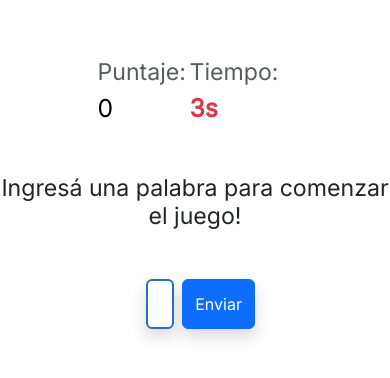
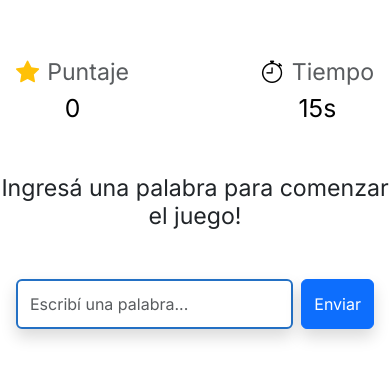
Before and after one commit to AlejoFuentes/unq-ui-alejo-fuentes-trabajo-final, a React (Vite) app: page /game in a window 390 px wide. Shown: the part 230-608 px from the top of the page. Built offline with nearby package versions, Linux system fonts and the light colour scheme.

Commit message:
cambio estilos para hacer la app responsive

```diff
--- a/index.html
+++ b/index.html
@@ -2,7 +2,7 @@
 <html lang="en">
   <head>
     <meta charset="UTF-8" />
-    <link rel="icon" type="image/svg+xml" href="" />
+    <link rel="icon" type="image/svg+xml" href="https://encrypted-tbn0.gstatic.com/images?q=tbn:ANd9GcRxe47cc76RHAe3vDaGzkMXc2w2sErYP9SVVP1nWs1XiQ&s=10" />
     <meta name="viewport" content="width=device-width, initial-scale=1.0" />
     <title>Palabras Encadenadas</title>
   </head>
--- a/package.json
+++ b/package.json
@@ -14,6 +14,7 @@
     "@popperjs/core": "^2.11.8",
     "axios": "^1.18.1",
     "bootstrap": "^5.3.8",
+    "bootstrap-icons": "^1.13.1",
     "react": "^19.2.7",
     "react-dom": "^19.2.7",
     "react-router": "^8.2.0"
--- a/src/components/EndGame.jsx
+++ b/src/components/EndGame.jsx
@@ -11,19 +11,22 @@ const EndGame = ({ puntaje, palabrasEncadenadas, volverAJugar }) => {
     }, []);
 
     return (
-        <div className="h-100 align-items-center justify-content-center d-flex flex-column py-5">
+        <div className="min-vh-100 align-items-center justify-content-center d-flex flex-column py-5">
+            <i className="bi bi-alarm mb-3" style={{ fontSize: '50px'}}></i>
             <h1 className='mb-4 text-danger fw-bold'>¡Te quedaste sin tiempo!</h1>
-            <h4 className='text-muted'>Puntaje Final: <span className='text-black fw-bold fs-2 ms-2'>{puntaje}</span></h4>
+            <h4 className='text-muted'>Puntaje Final:<span className='text-black fw-bold fs-2 ms-2'>{puntaje}</span></h4>
             <h5 className='text-muted mt-2'>Lograste encadenar <span className='text-black fw-bold'>{palabrasEncadenadas}</span> palabras!</h5>
 
             <button className='btn btn-primary btn-lg mt-4 shadow px-4' onClick={volverAJugar}>
-                Jugar de nuevo
+                <i className="bi bi-arrow-repeat me-2"></i> Jugar de nuevo
             </button>
 
             {/* <-- LEADERBOARD --> */}
             {leaderboard.length > 0 && (
                 <div className="w-100 mt-5" style={{ maxWidth: '500px' }}>
-                    <h4 className="text-center text-secondary mb-3">Top 10 Histórico</h4>
+                    <h4 className="text-center text-secondary mb-3">
+                        <i className="bi bi-trophy-fill text-warning me-2"></i> Top 10 Histórico
+                    </h4>
                     <div className="card shadow-sm border-0">
                         <div className="card-body p-0">
                             <table className="table table-hover table-borderless mb-0">
--- a/src/components/Game.jsx
+++ b/src/components/Game.jsx
@@ -8,7 +8,7 @@ import { guardarPuntaje } from '../services/leaderboard';
 const Game = () => {
 
   const [estadoDelJuego, setEstadoDelJuego] = useState('inicio'); // El estado puede ser 'inicio', 'jugando' o 'finalizado'
-  const [tiempoRestante, setTiempoRestante] = useState(3);
+  const [tiempoRestante, setTiempoRestante] = useState(15);
   const [puntaje, setPuntaje] = useState(0);
   const [palabraActual, setPalabraActual] = useState('');
   const [palabrasUsadas, setPalabrasUsadas] = useState([]);
@@ -75,7 +75,7 @@ const Game = () => {
       if(data.exists) {
         setPalabrasUsadas([...palabrasUsadas, palabraLimpia]);
         setPuntaje(puntaje + palabraLimpia.length);
-        setTiempoRestante(3);
+        setTiempoRestante(15);
         setEstadoDelJuego('jugando');
         setPalabraActual('');
         setError('');
@@ -109,9 +109,17 @@ const Game = () => {
         />
       ) : (
       <div className="h-100 align-items-center justify-content-center d-flex flex-column">
-        <div className='w-50 d-flex align-items-center justify-content-between mb-4'>
-          <div className='fs-3 text-muted'>Puntaje: <span className='text-black fs-2'>{puntaje}</span></div>
-          <div className='fs-3 text-muted'>Tiempo: <span className={tiempoRestante <= 5 ? 'text-danger fw-bold fs-2' : 'text-black fs-2'}>{tiempoRestante}s</span></div>
+        <div className='w-100 px-3 mx-auto d-flex align-items-center justify-content-between mb-4' style={{ maxWidth: '600px' }}>
+          <div className='fs-3 text-muted'>
+            <i className="bi bi-star-fill text-warning me-2"></i>
+            Puntaje <br />
+            <span className='d-flex justify-content-center text-black fs-2'>{puntaje}</span>
+          </div>
+          <div className='fs-3 text-muted'>
+            <i className="bi bi-stopwatch text-black me-2"></i>
+            Tiempo <br />
+            <span className={tiempoRestante <= 5 ? 'text-danger d-flex justify-content-center fw-bold fs-2' : 'text-black d-flex justify-content-center fs-2'}>{tiempoRestante}s</span>
+          </div>
         </div>
 
           {palabrasUsadas && palabrasUsadas.length > 0 ? (
@@ -126,7 +134,7 @@ const Game = () => {
             </h3>
           )}
 
-        <form className="d-flex gap-2 mt-4 w-25" onSubmit={handleIngresarPalabra}>
+        <form className="d-flex gap-2 mt-4 w-100 px-3 mx-auto" style={{ maxWidth: '500px' }} onSubmit={handleIngresarPalabra}>
           <input
             className='form-control input-palabra shadow'
             type="text"
@@ -138,10 +146,10 @@ const Game = () => {
             {loading ? 'Enviando...' : 'Enviar'}
           </button>
         </form>
-        {error && <div className='text-danger text-start mt-2 ms-2 w-25'>{error}</div>}
+        {error && <div className='text-danger text-start mt-2 px-3 w-100 mx-auto' style={{ maxWidth: '400px' }}>{error}</div>}
 
         {palabrasUsadas.length > 0 && (
-          <div className='mt-5 w-75 mx-auto'>
+          <div className='mt-5 w-100 px-3 mx-auto' style={{ maxWidth: '800px' }}>
             <div className='text-center m-1 fs-4 mb-3'>Palabras Encadenadas:</div>
 
             <div className="d-flex flex-wrap justify-content-center align-items-center gap-2 text-muted fs-5">
--- a/src/components/StartGame.jsx
+++ b/src/components/StartGame.jsx
@@ -7,15 +7,17 @@ const StartGame = () => {
 
   return (
     <div className='h-100 align-items-center justify-content-center d-flex flex-column'>
-      <h1 className='mb-5 fw-bold'>* Palabras Encadenadas *</h1>
+      <h1 className='mb-5 fw-bold'>
+        <i className="bi bi-link-45deg text-muted"></i> Palabras Encadenadas <i className="bi bi-link-45deg text-muted"></i>
+      </h1>
       <div className='d-flex text-center'>
         <p>Formá la cadena de palabras más larga posible antes de que se acabe el tiempo! <br />
           Tenés <strong>15 segundos</strong> para ingresar una palabra que empiece con la última letra de la palabra anterior. <br />
         </p>
       </div>
       <h2 className='mt-3'>¿Estás listo para jugar?</h2>
-      <button className="btn btn-primary mt-3" onClick={() => navigate('/game')}>
-        Comenzar Partida
+      <button className="btn btn-primary btn-lg mt-3" onClick={() => navigate('/game')}>
+        <i className="bi bi-play-circle me-2"></i> Comenzar Partida
       </button>
     </div>
   );
--- a/src/main.jsx
+++ b/src/main.jsx
@@ -5,6 +5,7 @@ import './index.css'
 import App from './App.jsx'
 import 'bootstrap/dist/css/bootstrap.min.css';
 import 'bootstrap/dist/js/bootstrap.bundle.min.js';
+import 'bootstrap-icons/font/bootstrap-icons.css';
 import '@fontsource/inter';
 
 createRoot(document.getElementById('root')).render(
```
Also changed, not shown: 1 other file (tests, documents, lock files or other folders).
